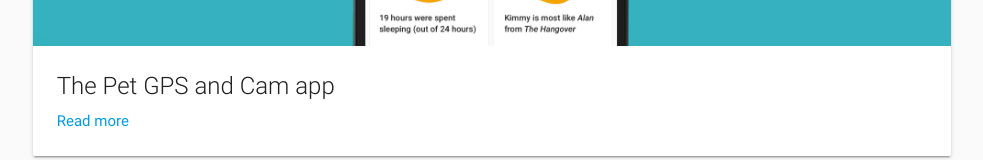
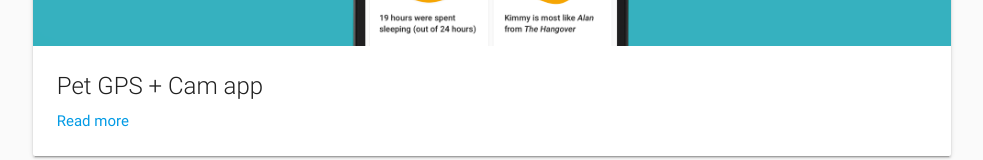
Before and after one commit to pauljonscott/portfolio, a plain HTML site: page index.html in a window 1280 px wide. Shown: the part 500-660 px from the top of the page, without its empty margins (148-1131 px from the left). Drawn offline with nearby package versions, Linux system fonts and the light colour scheme.

Commit message:
Update index.html

```diff
--- a/index.html
+++ b/index.html
@@ -21,11 +21,11 @@
                       <img class="activator" src="images/catgps.png">
                     </div>
                     <div class="card-content">
-                      <span class="card-title activator grey-text text-darken-4">The Pet GPS and Cam app</span>
+                      <span class="card-title activator grey-text text-darken-4">Pet GPS + Cam app</span>
                       <p class="red-text lighten-1"><a href="https://medium.com/@pauljonscott/the-pet-gps-and-cam-app-f78ca4458657" target="_blank">Read more</a></p>
                      </div>
                     <div class="card-reveal teal lighten-2">
-                      <span class="card-title white-text text-lighten-4">The Pet GPS and Cam app<i class="material-icons right">close</i></span>
+                      <span class="card-title white-text text-lighten-4">Pet GPS + Cam app<i class="material-icons right">close</i></span>
                     <p class="flow-text">Follow my process as I design a pet monitoring app with some Snapchat-style fun. Think: Internet-of-Pets + GoPro live feeds + a killer app. Add to that a VR option?</p>
                   </div>
                 </div>
```
